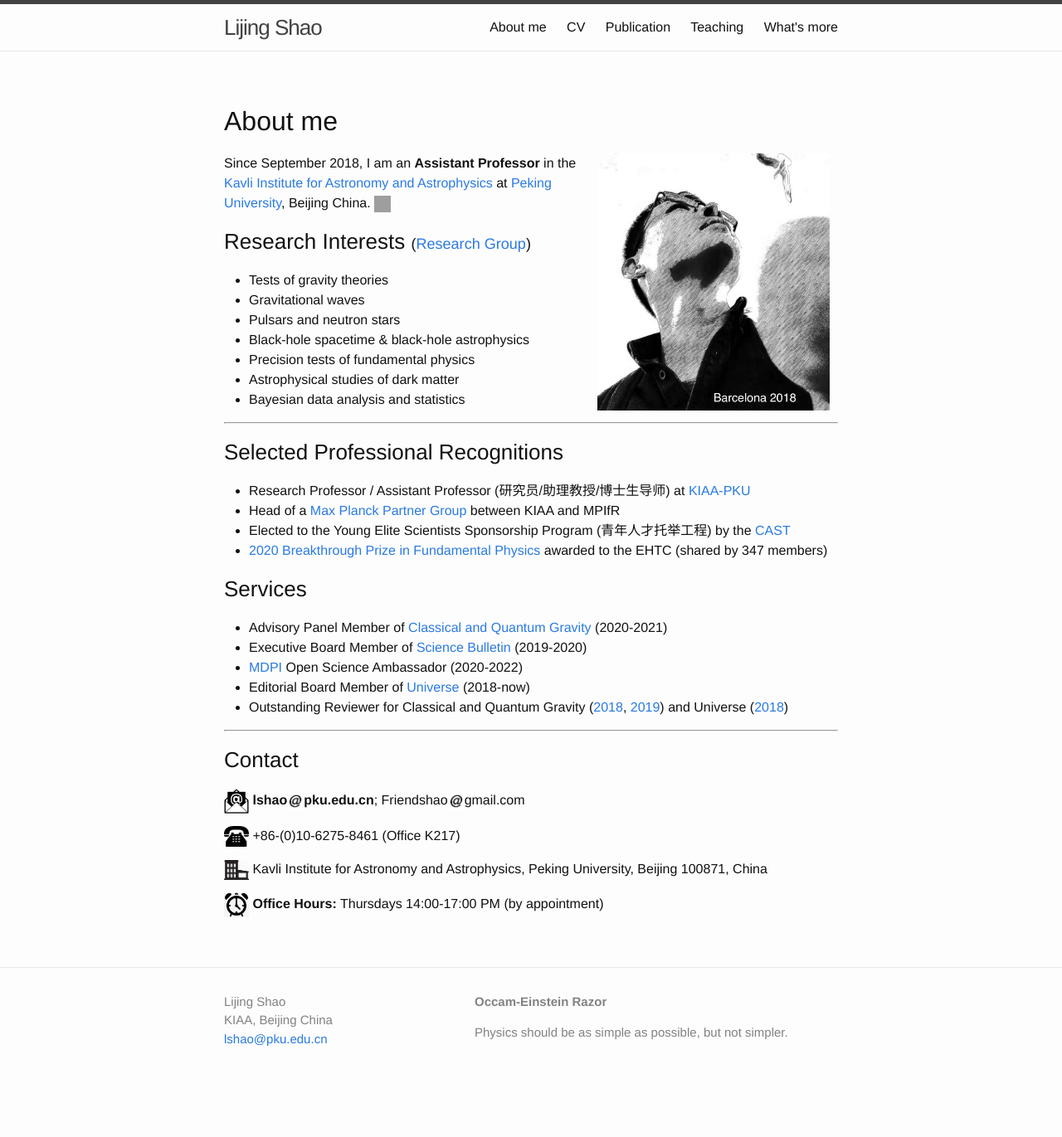
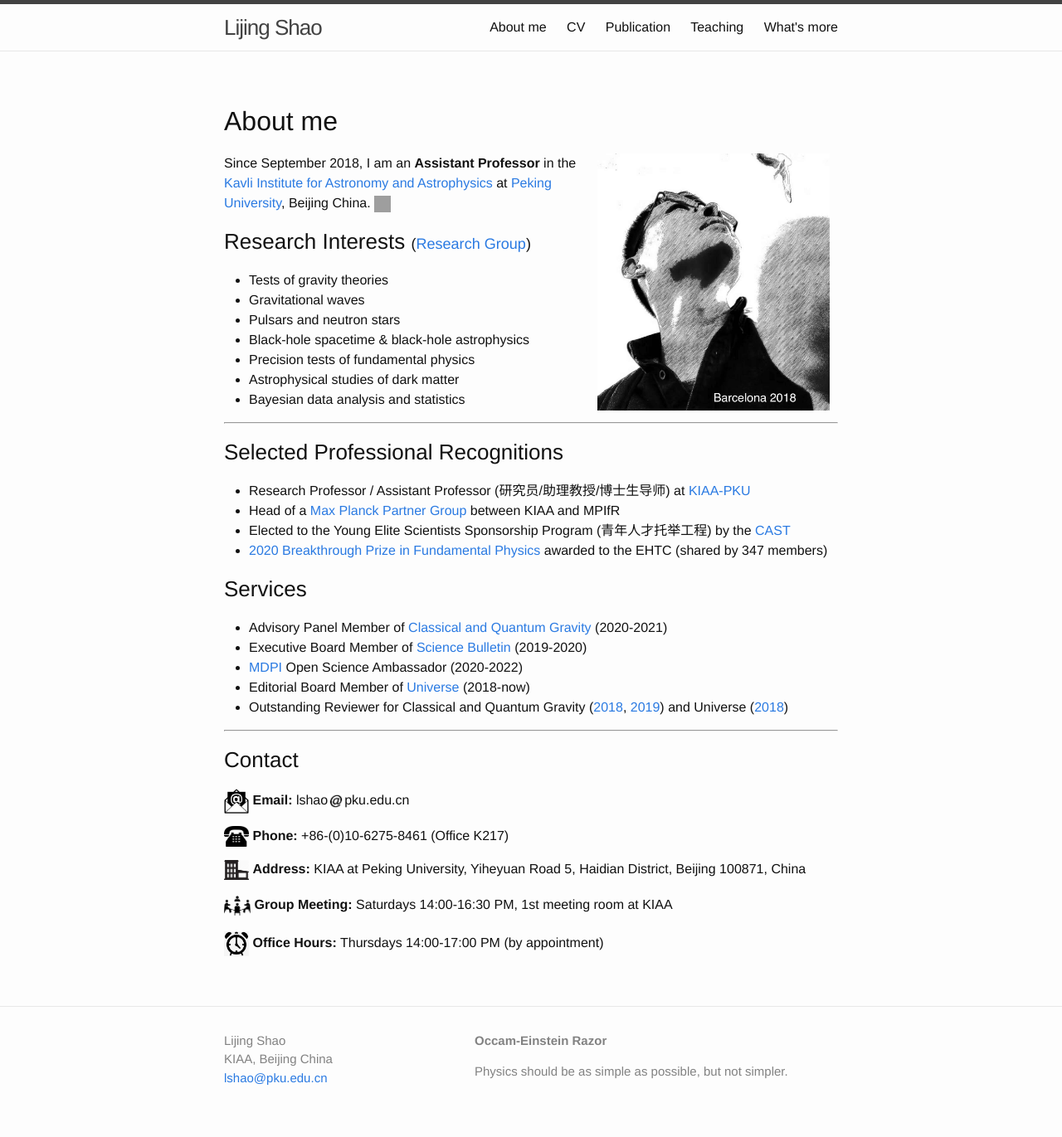
Before and after one commit to Friendshao/Friendshao.github.io, a Jekyll site: the page built from about/about.md, in a window 1280 px wide. Shown: the whole page at 83% size. Built offline with Jekyll 4.4.1, drawn with Linux system fonts in a browser that asks for light colours; before the commit the page ends 1324 px from its top, so only the background shows below that; grey boxes are pictures that could not be loaded.

Commit message:
add group meeting

```diff
--- a/about/about.md
+++ b/about/about.md
@@ -51,12 +51,13 @@ University](http://www.pku.edu.cn/), Beijing China.
 ### Contact
 
 
-<img src="email.png" width="30"> **lshao**<img src="at.jpg"
-width="20">**pku.edu.cn**; Friendshao<img src="at.jpg" width="20">gmail.com
+<img src="email.png" width="30"> **Email:** lshao<img src="at.jpg"
+width="20">pku.edu.cn
 
-<img src="phone.png" width="30"> +86-(0)10-6275-8461 (Office K217)
+<img src="phone.png" width="30"> **Phone:** +86-(0)10-6275-8461 (Office K217)
 
-<img src="office.png" width="30"> Kavli Institute for Astronomy and
-Astrophysics, Peking University, Beijing 100871, China
+<img src="office.png" width="30"> **Address:** KIAA at Peking University, Yiheyuan Road 5, Haidian District, Beijing 100871, China
+
+<img src="meet.png" width="32"> **Group Meeting:** Saturdays 14:00-16:30 PM, 1st meeting room at KIAA
 
 <img src="open.jpg" width="30"> **Office Hours:** Thursdays 14:00-17:00 PM (by appointment)
```
Also changed, not shown: about/meet.png (added).
